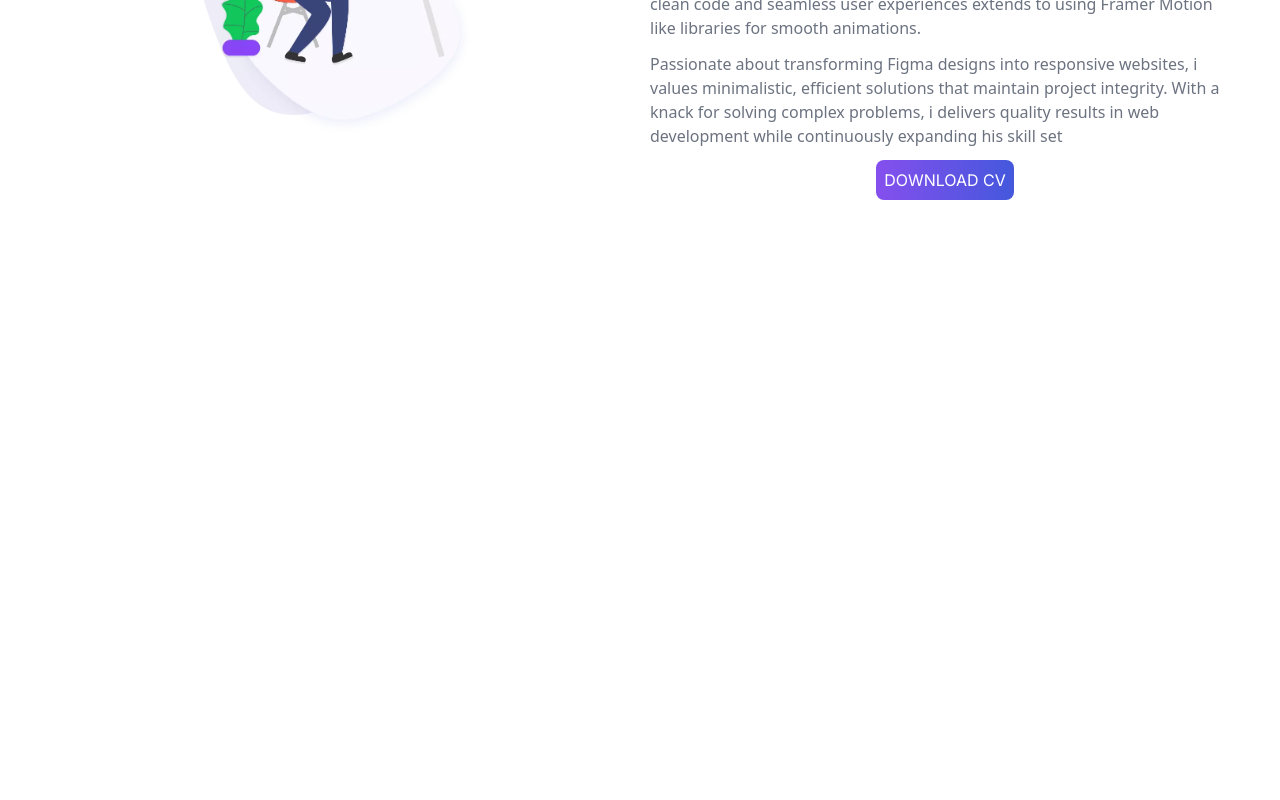
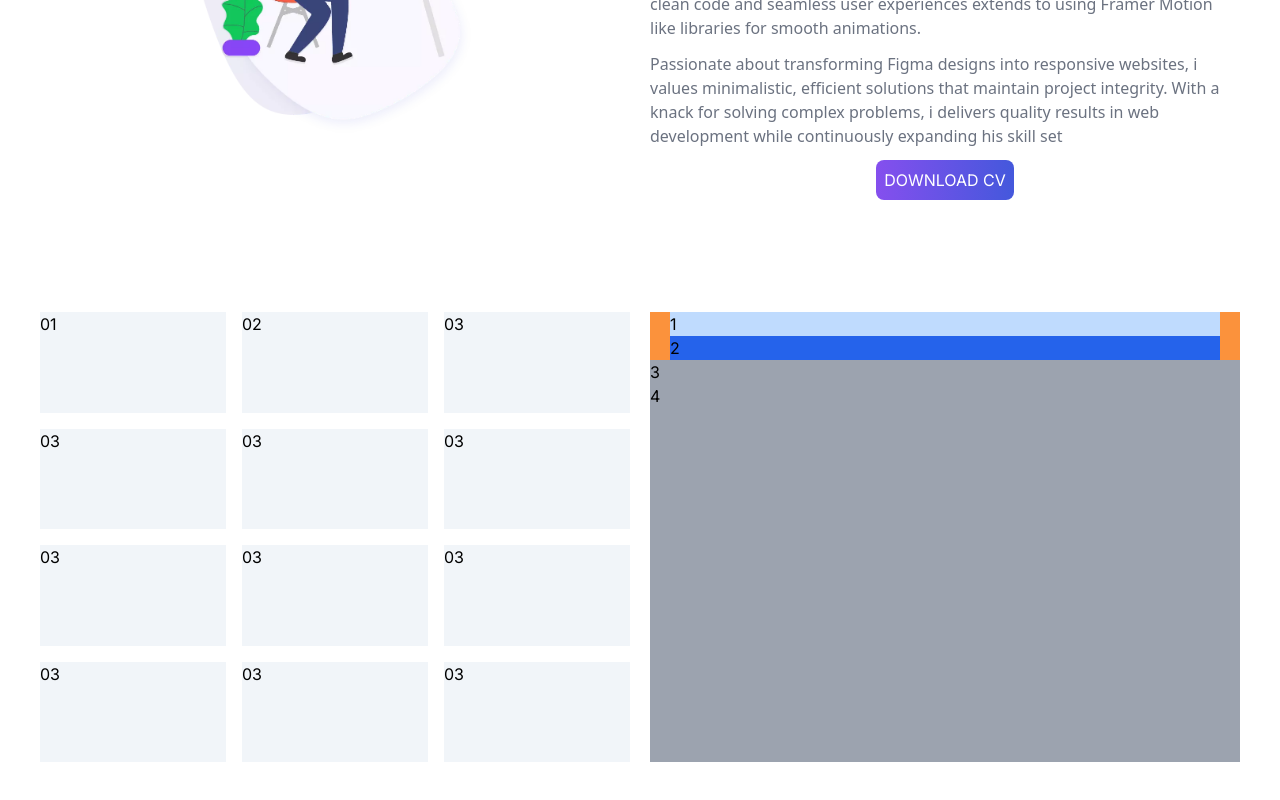
Before and after one commit to GIThubuserms/Personal_port, a React (Vite) app: page / in a window 1280 px wide. Shown: the part 826-1626 px from the top of the page. Before the commit the page ends 1138 px from the top, so only its background shows below. Built offline with nearby package versions, Linux system fonts and the light colour scheme.

Commit message:
worked on expertise

```diff
--- a/src/App.jsx
+++ b/src/App.jsx
@@ -2,6 +2,7 @@ import NavBar from './components/NavBar'
 import './App.css'
 import Herosection from './components/Herosection'
 import About from './components/About'
+import Expertise from './components/Expertise'
 
 function App() {
 
@@ -10,6 +11,7 @@ function App() {
     <NavBar/>
     <Herosection/>
     <About/>
+    <Expertise/>
     </>
   )
 }
--- /dev/null
+++ b/src/components/Expertise.jsx
@@ -0,0 +1,44 @@
+import React from 'react'
+
+
+function Expertise() {
+    return (
+        <div className='bg-gra-500 w-full px-2 md:px-10 h-full mb-48'>
+            <div className='bg-sate-300 flex flex-col sm:flex-row px-26 gap-x-5 gap-y-5 w-full'>
+
+                <div className='bg-gay-600 w-[100%] px-3 lg:px-0 sm:w-[50%] h-[450px] grid grid-cols-3 lg:grid-cols-3  gap-2 sm:gap-4'>
+                    <div className='bg-slate-100 '>01</div>
+                    <div className='bg-slate-100'>02</div>
+                    <div className='bg-slate-100'>03</div>
+                    <div className='bg-slate-100'>03</div>
+                    <div className='bg-slate-100'>03</div>
+                    <div className='bg-slate-100'>03</div>
+                    <div className='bg-slate-100'>03</div>
+                    <div className='bg-slate-100'>03</div>
+                    <div className='bg-slate-100'>03</div>
+                    <div className='bg-slate-100'>03</div>
+                    <div className='bg-slate-100'>03</div>
+                    <div className='bg-slate-100'>03</div>
+
+                </div>
+
+                <div className='bg-gray-400 w-[100%] sm:w-[50%] h-[450px]'>
+                    <div>
+                        <div className='bg-orange-400 px-5'>
+                            <div className='bg-blue-200 '>1</div>
+                            <div className='bg-blue-600'>2</div>
+                        </div>
+
+                        <div>
+                            <div>3</div>
+                            <div>4</div>
+                        </div>
+                    </div>
+                </div>
+            </div>
+
+        </div>
+    )
+}
+
+export default Expertise
--- a/src/components/Herosection.jsx
+++ b/src/components/Herosection.jsx
@@ -5,10 +5,9 @@ import { easeIn, motion } from "framer-motion"
 
 function Herosection() {
   return (
-    <div className=''>
+    <div className=' px-8 sm:px-0'>
       <div
-        className='flex  w-full mx-auto  justify-center items-center'>
-
+        className='flex w-full justify-center items-center'>
         <motion.div
          initial={{x:-200,opacity:0}}
          animate={{x:0,opacity:1}}
--- a/src/components/NavBar.jsx
+++ b/src/components/NavBar.jsx
@@ -28,7 +28,7 @@ function NavBar() {
                 {Navlinks.map((li)=> <li  className={`hover:text-blue-800 ${li?.active?"text-blue-700":null}`} key={li.id}>{li.name}</li>)}
             </ul>
 
-  {ismenuopen ?<MdOutlineCancel onClick={handlemenu} size={25} className='mr-9 md:hidden' />: <FaBars onClick={handlemenu} size={25} className='mr-9 md:hidden'/>}
+  {ismenuopen ?<MdOutlineCancel onClick={handlemenu} size={25} className='mr-6 md:hidden' />: <FaBars onClick={handlemenu} size={25} className='mr-6 md:hidden'/>}
 
         </div>
 
```
Also changed, not shown: src/assets/html .png (renamed from src/assets/html (1).png).
